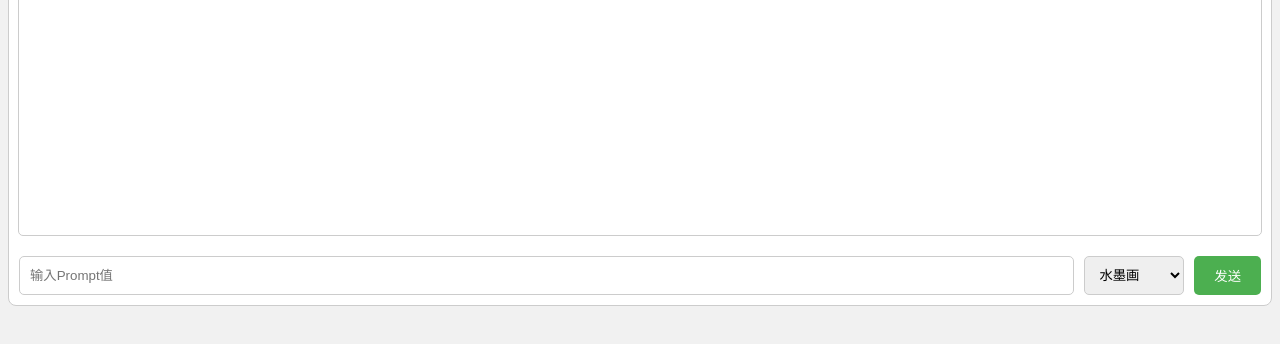
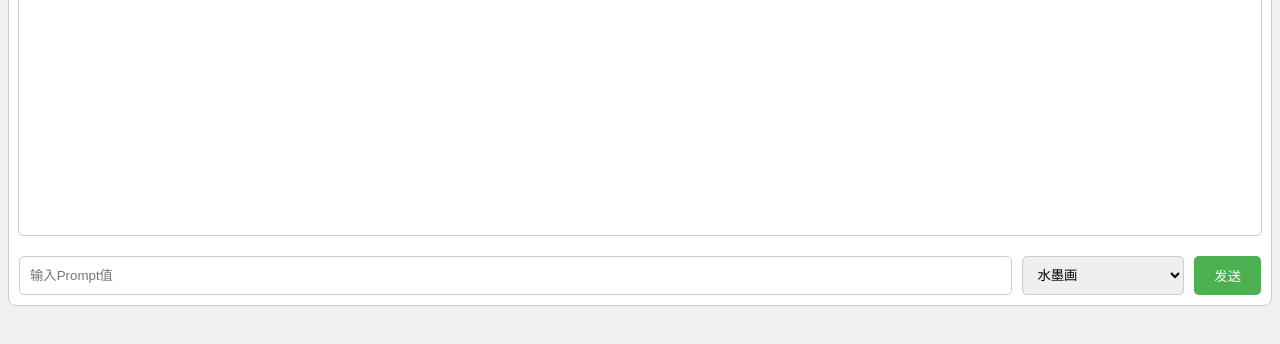
Before and after one commit to vawterdada/tx-ai-test, a website: page index.html in a window 1280 px wide. Shown: the part 380-724 px from the top of the page. Drawn offline with Linux system fonts and the light colour scheme.

Commit message:
Update index.html

```diff
--- a/index.html
+++ b/index.html
@@ -30,7 +30,7 @@
       }
 
       #promptInput {
-        width: 80%;
+        width: 70%;
         flex-grow: 1;
         padding: 10px;
         border: 1px solid #ccc;
```
